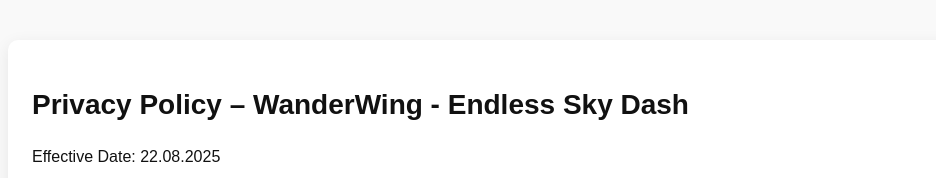
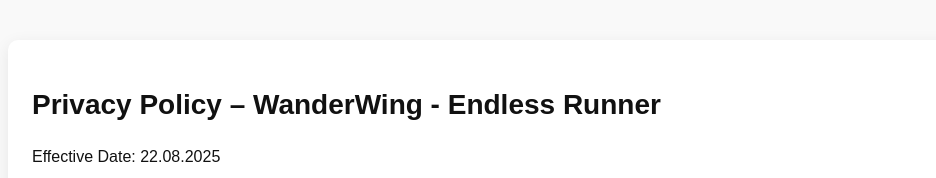
Before and after one commit to EkremGencogluu/privacy-policy, a plain HTML site: page index.html in a window 1280 px wide. Shown: the top 178 px of the page, without its empty margins (158-1094 px from the left). Drawn offline with Linux system fonts and the light colour scheme.

Commit message:
Add files via upload

```diff
--- a/index.html
+++ b/index.html
@@ -3,7 +3,7 @@
 <head>
   <meta charset="UTF-8">
   <meta name="viewport" content="width=device-width, initial-scale=1.0">
-  <title>Privacy Policy – WanderWing - Endless Sky Dash</title>
+  <title>Privacy Policy – WanderWing - Endless Runnerh</title>
   <style>
     body { font-family: Arial, sans-serif; line-height: 1.6; margin: 0; background: #f9f9f9; color: #111; }
     .container { max-width: 900px; margin: 40px auto; padding: 24px; background: #fff; border-radius: 10px; box-shadow: 0 4px 16px rgba(0,0,0,0.08); }
@@ -17,7 +17,7 @@
 </head>
 <body>
   <div class="container">
-    <h1>Privacy Policy – WanderWing - Endless Sky Dash</h1>
+    <h1>Privacy Policy – WanderWing - Endless Runner</h1>
     <p>Effective Date: 22.08.2025</p>
 
 
```
